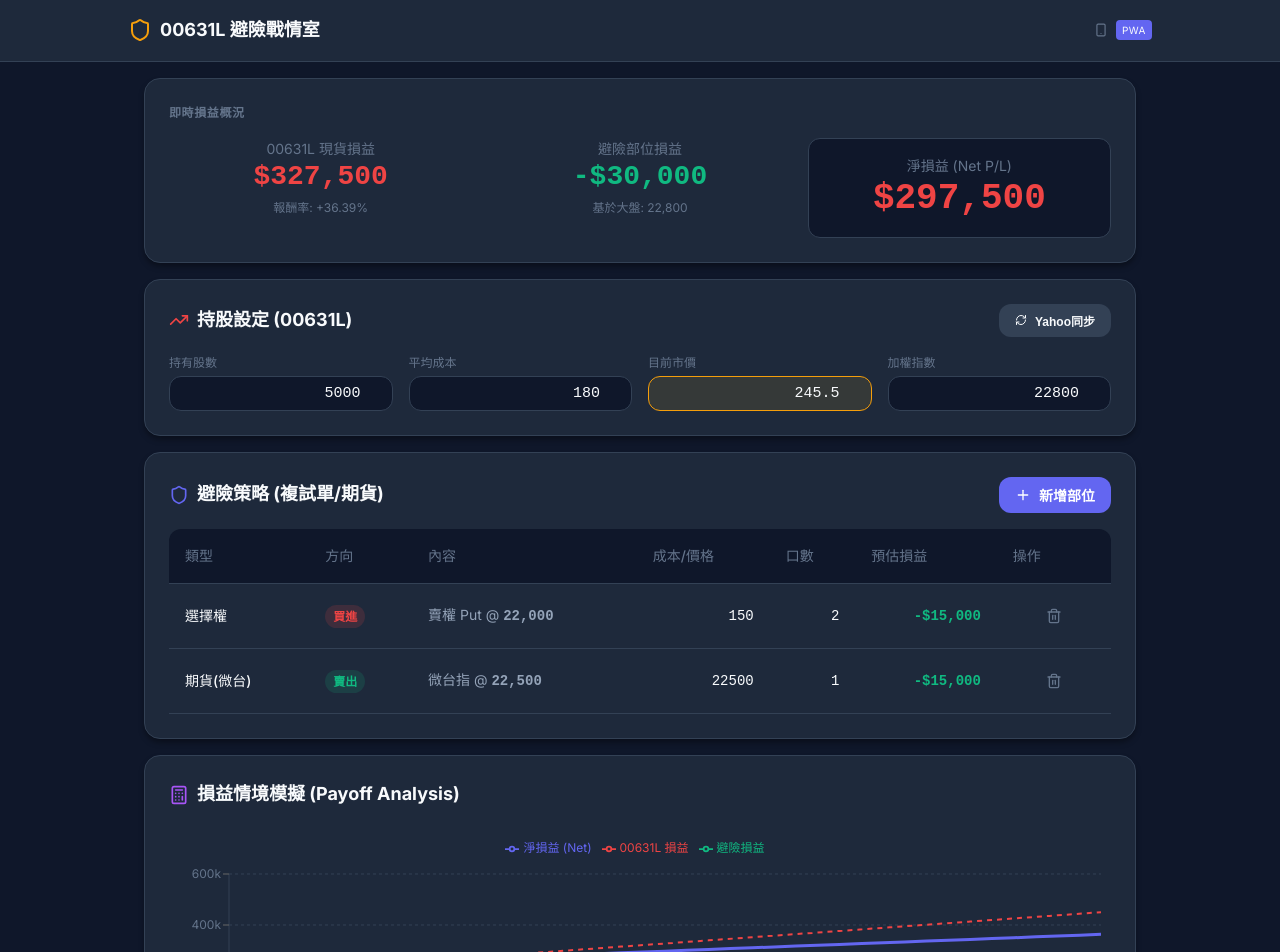
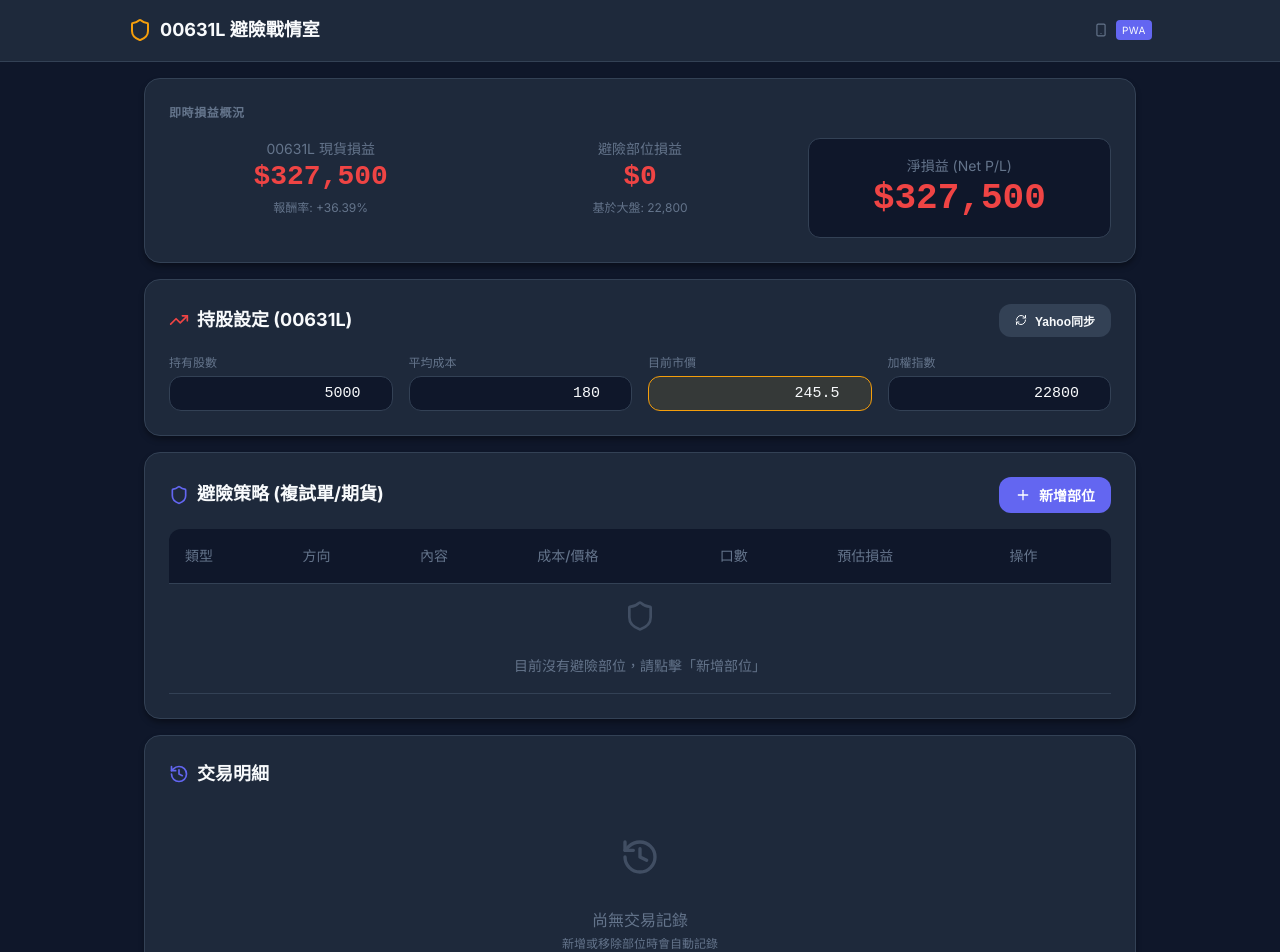
Before and after one commit to r381893/00631L-Op-Pwa, a React (Vite) app: page / in a window 1280 px wide. Shown: the top 952 px of the page. Built offline with nearby package versions, Linux system fonts and the light colour scheme.

Commit message:
feat: 新增交易明細功能
- 新增 TransactionHistory 元件
- 自動記錄開倉/平倉交易
- 顯示時間、類型、動作、數量、價格
- 交易記錄自動儲存到 LocalStorage
- 提供清除所有記錄功能

```diff
--- a/src/App.jsx
+++ b/src/App.jsx
@@ -5,6 +5,7 @@ import HedgeTable from './components/HedgeTable';
 import AddPositionModal from './components/AddPositionModal';
 import PayoffChart from './components/PayoffChart';
 import BottomNav from './components/BottomNav';
+import TransactionHistory from './components/TransactionHistory';
 import { calculatePositionPL } from './utils/calculations';
 
 // LocalStorage 鍵名
@@ -49,26 +50,10 @@ function App() {
     });
 
     // 避險部位
-    const [positions, setPositions] = useState([
-        {
-            id: 'demo-1',
-            type: 'option',
-            side: 'buy',
-            callPut: 'put',
-            strike: 22000,
-            premium: 150,
-            multiplier: 50,
-            qty: 2
-        },
-        {
-            id: 'demo-2',
-            type: 'future',
-            side: 'sell',
-            price: 22500,
-            multiplier: 50,
-            qty: 1
-        }
-    ]);
+    const [positions, setPositions] = useState([]);
+
+    // 交易明細記錄
+    const [transactions, setTransactions] = useState([]);
 
     // 大盤指數
     const [marketIndex, setMarketIndex] = useState(22800);
@@ -83,27 +68,69 @@ function App() {
             if (saved.stock) setStock(saved.stock);
             if (saved.positions) setPositions(saved.positions);
             if (saved.marketIndex) setMarketIndex(saved.marketIndex);
+            if (saved.transactions) setTransactions(saved.transactions);
         }
     }, []);
 
     // 自動儲存
     useEffect(() => {
-        saveData({ stock, positions, marketIndex });
-    }, [stock, positions, marketIndex]);
+        saveData({ stock, positions, marketIndex, transactions });
+    }, [stock, positions, marketIndex, transactions]);
 
     // 計算總避險損益
     const totalHedgePL = useMemo(() => {
         return positions.reduce((acc, pos) => acc + calculatePositionPL(pos, marketIndex), 0);
     }, [positions, marketIndex]);
 
-    // 新增部位
+    // 新增部位（並記錄交易）
     const handleAddPosition = (newPosition) => {
         setPositions(prev => [...prev, newPosition]);
+
+        // 記錄交易明細
+        const transaction = {
+            id: `tx-${Date.now()}`,
+            timestamp: new Date().toISOString(),
+            action: 'open',
+            positionType: newPosition.type,
+            side: newPosition.side,
+            qty: newPosition.qty,
+            price: newPosition.type === 'option' ? newPosition.premium : newPosition.price,
+            // 選擇權額外資訊
+            callPut: newPosition.callPut,
+            strike: newPosition.strike,
+            // 關聯的部位 ID
+            positionId: newPosition.id
+        };
+        setTransactions(prev => [...prev, transaction]);
     };
 
-    // 移除部位
+    // 移除部位（並記錄平倉交易）
     const handleRemovePosition = (id) => {
+        const position = positions.find(p => p.id === id);
+        if (position) {
+            // 記錄平倉交易
+            const transaction = {
+                id: `tx-${Date.now()}`,
+                timestamp: new Date().toISOString(),
+                action: 'close',
+                positionType: position.type,
+                side: position.side,
+                qty: position.qty,
+                price: position.type === 'option' ? position.premium : position.price,
+                callPut: position.callPut,
+                strike: position.strike,
+                positionId: position.id
+            };
+            setTransactions(prev => [...prev, transaction]);
+        }
         setPositions(prev => prev.filter(p => p.id !== id));
+    };
+
+    // 清除所有交易記錄
+    const handleClearTransactions = () => {
+        if (window.confirm('確定要清除所有交易記錄嗎？')) {
+            setTransactions([]);
+        }
     };
 
     return (
@@ -127,6 +154,11 @@ function App() {
                         onRemove={handleRemovePosition}
                     />
 
+                    <TransactionHistory
+                        transactions={transactions}
+                        onClear={handleClearTransactions}
+                    />
+
                     <PayoffChart
                         stock={stock}
                         positions={positions}
--- /dev/null
+++ b/src/components/TransactionHistory.jsx
@@ -0,0 +1,130 @@
+import React from 'react';
+import { History, Trash2, TrendingUp, TrendingDown } from 'lucide-react';
+
+/**
+ * 交易明細歷史紀錄
+ * @param {Object} props
+ * @param {Array} props.transactions - 交易記錄陣列
+ * @param {Function} props.onClear - 清除所有記錄的回調
+ */
+function TransactionHistory({ transactions, onClear }) {
+    // 格式化日期
+    const formatDate = (dateString) => {
+        const date = new Date(dateString);
+        return date.toLocaleDateString('zh-TW', {
+            month: '2-digit',
+            day: '2-digit',
+            hour: '2-digit',
+            minute: '2-digit'
+        });
+    };
+
+    // 格式化交易類型
+    const formatType = (tx) => {
+        if (tx.positionType === 'option') {
+            return `${tx.callPut === 'call' ? 'Call' : 'Put'} ${tx.strike}`;
+        } else if (tx.positionType === 'future') {
+            return '期貨';
+        }
+        return tx.positionType;
+    };
+
+    // 取得動作顏色
+    const getActionClass = (action, side) => {
+        if (action === 'open') {
+            return side === 'buy' ? 'profit' : 'loss';
+        } else {
+            return side === 'buy' ? 'loss' : 'profit';
+        }
+    };
+
+    // 取得動作文字
+    const getActionText = (action, side) => {
+        if (action === 'open') {
+            return side === 'buy' ? '買進建倉' : '賣出建倉';
+        } else {
+            return side === 'buy' ? '平倉賣出' : '平倉買回';
+        }
+    };
+
+    return (
+        <section className="card">
+            <div style={{ display: 'flex', justifyContent: 'space-between', alignItems: 'center', marginBottom: '16px' }}>
+                <h2 style={{ display: 'flex', alignItems: 'center', gap: '8px', fontSize: '1.125rem', fontWeight: 700 }}>
+                    <History size={20} style={{ color: 'var(--color-primary)' }} />
+                    交易明細
+                </h2>
+                {transactions.length > 0 && (
+                    <button
+                        className="btn btn-danger"
+                        style={{ fontSize: '0.75rem' }}
+                        onClick={onClear}
+                    >
+                        <Trash2 size={12} /> 清除
+                    </button>
+                )}
+            </div>
+
+            {transactions.length === 0 ? (
+                <div className="empty-state">
+                    <History size={40} />
+                    <p style={{ marginTop: '8px' }}>尚無交易記錄</p>
+                    <p style={{ fontSize: '0.75rem', color: 'var(--text-muted)' }}>
+                        新增或移除部位時會自動記錄
+                    </p>
+                </div>
+            ) : (
+                <div className="table-container">
+                    <table className="table">
+                        <thead>
+                            <tr>
+                                <th>時間</th>
+                                <th>類型</th>
+                                <th>動作</th>
+                                <th className="table-right">數量</th>
+                                <th className="table-right">價格</th>
+                            </tr>
+                        </thead>
+                        <tbody>
+                            {transactions.slice().reverse().map((tx, index) => (
+                                <tr key={tx.id || index}>
+                                    <td style={{ fontSize: '0.75rem', whiteSpace: 'nowrap' }}>
+                                        {formatDate(tx.timestamp)}
+                                    </td>
+                                    <td>
+                                        <span style={{
+                                            display: 'flex',
+                                            alignItems: 'center',
+                                            gap: '4px',
+                                            fontSize: '0.875rem'
+                                        }}>
+                                            {tx.action === 'open' ? (
+                                                <TrendingUp size={14} className="profit" />
+                                            ) : (
+                                                <TrendingDown size={14} className="loss" />
+                                            )}
+                                            {formatType(tx)}
+                                        </span>
+                                    </td>
+                                    <td>
+                                        <span className={`badge badge-${tx.side === 'buy' ? 'buy' : 'sell'}`}>
+                                            {getActionText(tx.action, tx.side)}
+                                        </span>
+                                    </td>
+                                    <td className="table-right" style={{ fontFamily: 'var(--font-mono)' }}>
+                                        {tx.qty}
+                                    </td>
+                                    <td className="table-right" style={{ fontFamily: 'var(--font-mono)' }}>
+                                        {tx.price ? tx.price.toLocaleString() : '-'}
+                                    </td>
+                                </tr>
+                            ))}
+                        </tbody>
+                    </table>
+                </div>
+            )}
+        </section>
+    );
+}
+
+export default TransactionHistory;
```
Also changed, not shown: 4 other files (tests, documents, lock files or other folders).
